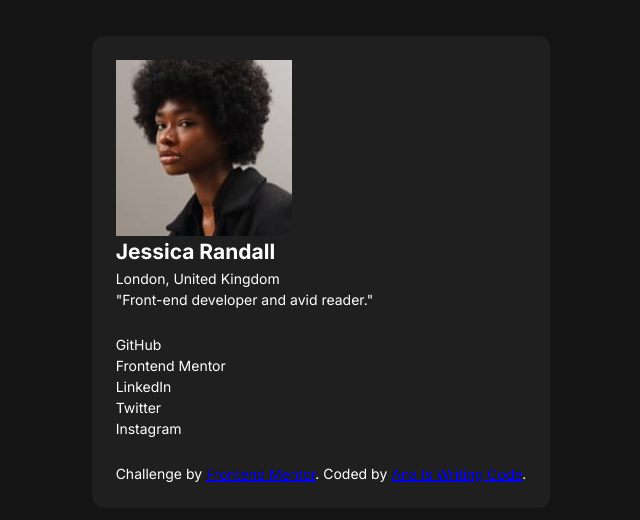
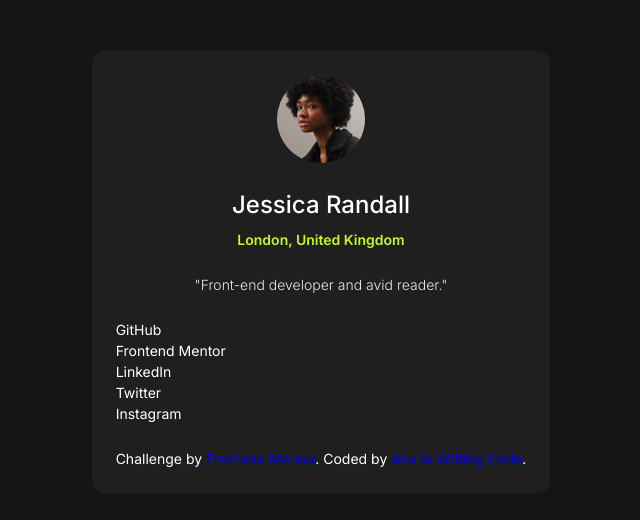
Before and after one commit to anaiswritingcode/social-links-profile, a plain HTML site: page index.html in a window 1280 px wide. Shown: the part 128-648 px from the top of the page, without its empty margins (319-959 px from the left). Drawn offline with Linux system fonts and the light colour scheme.

Commit message:
feat(header): style header

```diff
--- a/index.html
+++ b/index.html
@@ -28,8 +28,10 @@
           src="./assets/images/avatar-jessica.jpeg"
           alt="Jessica's photo"
         />
-        <h1 class="header__title">Jessica Randall</h1>
-        <p class="header__location">London, United Kingdom</p>
+        <div class="gap">
+          <h1 class="header__title">Jessica Randall</h1>
+          <p class="header__location">London, United Kingdom</p>
+        </div>
         <p class="header__desc">"Front-end developer and avid reader."</p>
       </header>
 
--- a/style.css
+++ b/style.css
@@ -92,3 +92,34 @@ body {
   border-radius: 0.75rem;
   background-color: var(--gray-800);
 }
+
+/** Header **/
+
+.header {
+  display: grid;
+  justify-items: center;
+  gap: 1.5rem;
+  padding: 0 0.5rem;
+  text-align: center;
+}
+
+.header__img {
+  width: 5.5rem;
+  border-radius: 50%;
+}
+
+.header__title {
+  margin-bottom: 0.35rem;
+  font-size: 1.5rem;
+  font-weight: 500;
+}
+
+.header__location {
+  font-weight: 600;
+  color: var(--green);
+}
+
+.header__desc {
+  font-weight: 300;
+  opacity: 0.9;
+}
```
